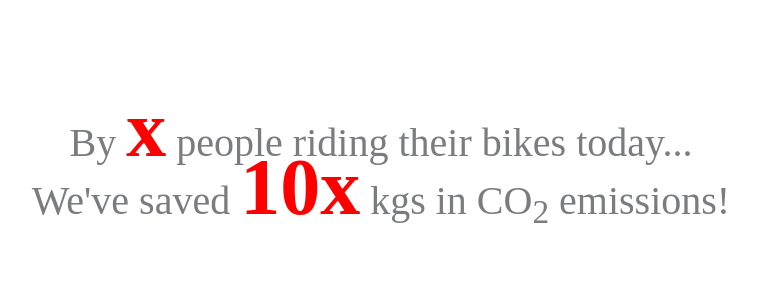
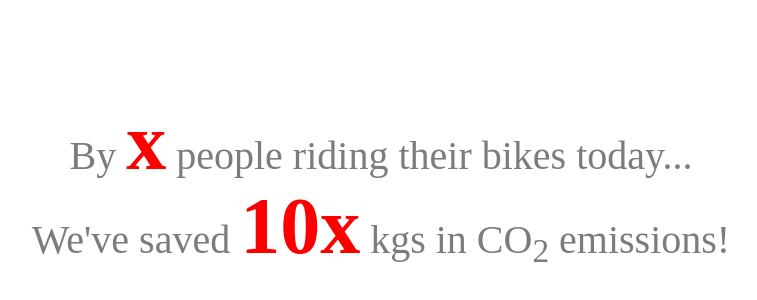
Before and after one commit to wilham7/CoDe1231, a plain HTML site: page index.html in a window 1280 px wide. Shown: the part 312-612 px from the top of the page, without its empty margins (259-1016 px from the left). Drawn offline with Linux system fonts and the light colour scheme.

Commit message:
Line height

```diff
--- a/style.css
+++ b/style.css
@@ -1,6 +1,6 @@
 body {
 }
 
-p { color: #7a7c7f; font-size: 40px; font-family: "Libre Baskerville", serif; line-height: 45px; text-align: center; text-shadow: 0 1px 1px #fff; padding-top: 30%; }
+p { color: #7a7c7f; font-size: 40px; font-family: "Libre Baskerville", serif; line-height: 70px; text-align: center; text-shadow: 0 1px 1px #fff; padding-top: 30%; }
 
 .bigger {font-size:200%; color: #ff0000;}
```
